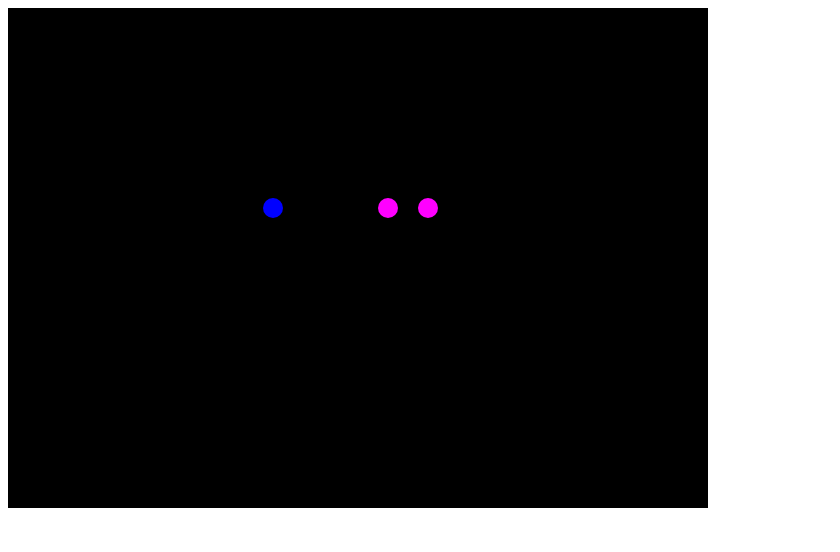
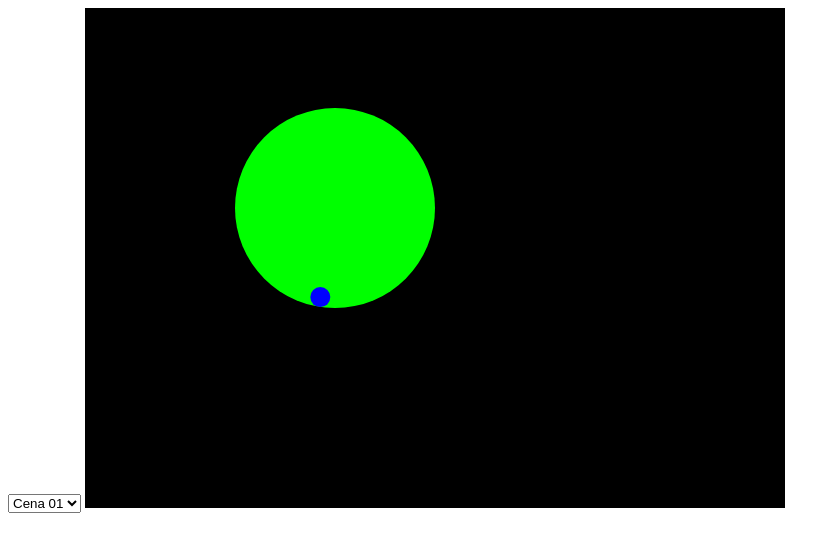
Before and after one commit to marcoswitcel/billiard-project, a plain HTML site: page public/index.html in a window 1280 px wide. Shown: the whole page, without its empty margins (0-840 px from the left). Drawn offline with Linux system fonts and the light colour scheme.

Commit message:
WIP: scene manager

```diff
--- a/public/index.html
+++ b/public/index.html
@@ -7,5 +7,9 @@
 </head>
 <body>
     <script type="module" src="../src/index.js"></script>
+    <select name="scene" id="scene">
+        <option value="scene01">Cena 01</option>
+        <option value="scene02">Cena 02</option>
+    </select>
 </body>
 </html>
--- a/src/index.js
+++ b/src/index.js
@@ -10,13 +10,26 @@ console.log('Olá mundo')
 
 const canvas = document.createElement('canvas');
 const ctx = canvas.getContext('2d');
+/**
+ * @type {HTMLSelectElement|HTMLElement|null}
+ */
+const select = document.getElementById('scene');
+
+if (!(select instanceof HTMLSelectElement)) throw new Error('HTMLSelectElement');
 
 canvas.width = 700;
 canvas.height = 500;
 
 document.body.append(canvas);
 
-const scene = new Scene02(ctx);
+/**
+ * @type {DemonstrationScene}
+ */
+let scene = new Scene01(ctx);
+const scenes = {
+  scene01: Scene01,
+  scene02: Scene02,
+}
 
 scene.setup();
 
@@ -38,3 +51,13 @@ requestAnimationFrame(function loop(timestamp) {
 
   lastTimestamp = timestamp;
 });
+
+select.addEventListener('change', event => {
+  const classType = scenes[select.value];
+
+  if (classType) {
+    scene.cleanup();
+    scene = new classType(ctx);
+    scene.setup();
+  }
+})
```
